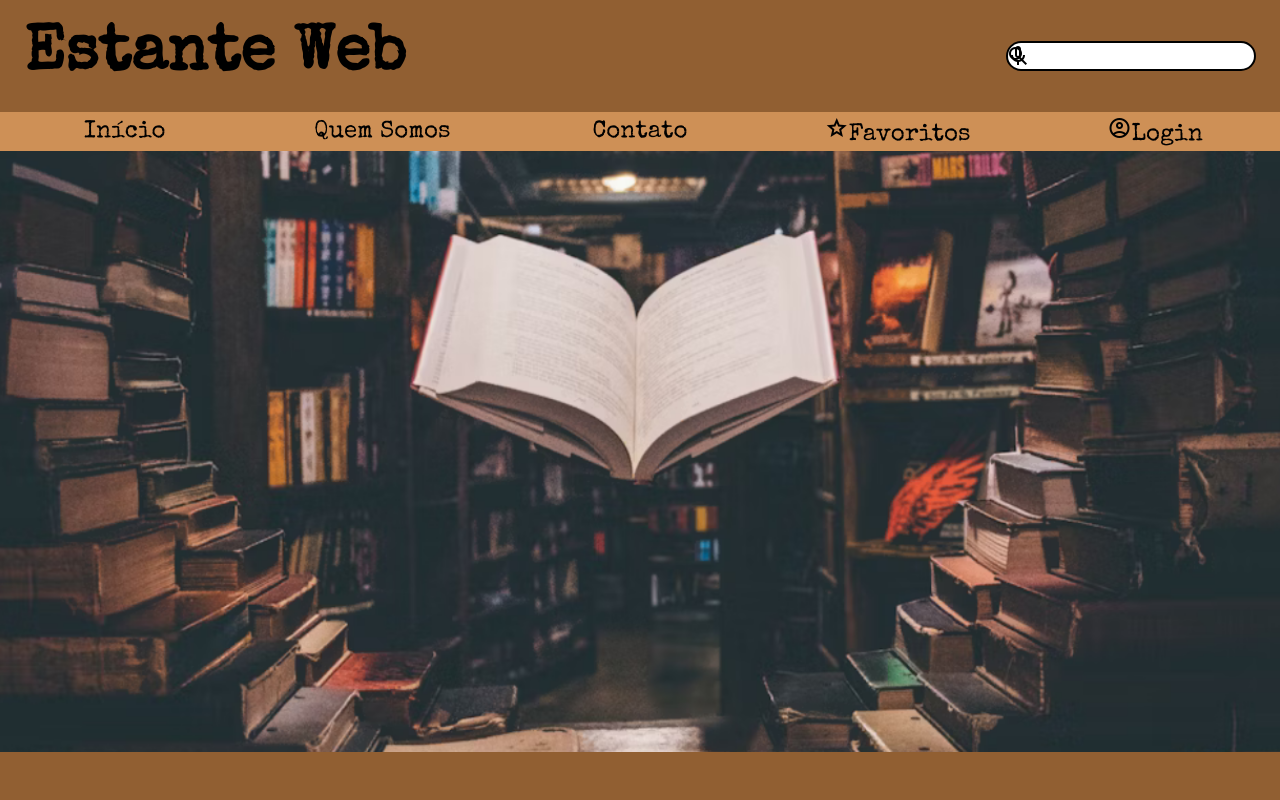
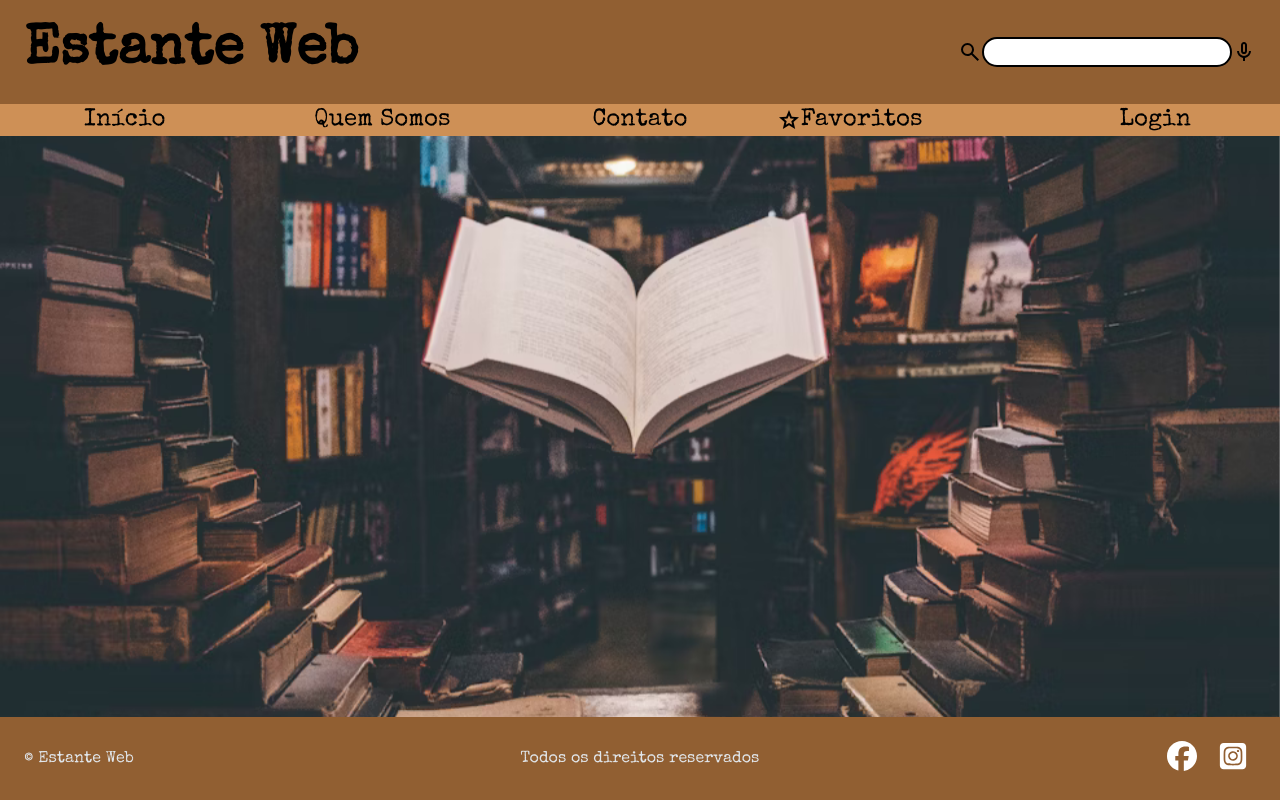
Before and after one commit to NeroSzS/estante_web, a PHP site: page / in a window 1280 px wide. Run offline with PHP 8.4, Linux system fonts and the light colour scheme.

Commit message:
Alterações nos icons, rodape e novas views

```diff
--- a/style.css
+++ b/css/style.css
@@ -39,7 +39,7 @@ header {
 
 #logo {
     font-family: "Special Elite", system-ui;
-    font-size: 4rem;
+    font-size: 3.5rem;
     color: var(--preto);
 }
 
@@ -51,15 +51,11 @@ header {
     position: relative;
 }
 
-.icon-busca {
-    position:absolute;
-    z-index:1;
+#icon-busca {
     cursor: pointer;
 }
 
-.icon-mic {
-    position:absolute;
-    z-index:1;
+#icon-mic {
     cursor: pointer;
 }
 
@@ -81,15 +77,41 @@ nav > a {
     cursor: pointer;
 }
 
+
+.alinhar {
+    display: flex;
+    align-items: center;
+}
+
 main {
-    background-image: url(imgs/backgroud.png);
-    background-size: cover;
-    background-position: center;
+    background-image: url(/imgs/backgroud.png);
+    background-size: 100% 100%;
+    background-position: center center;
     background-repeat: no-repeat;
     flex-grow: 1;
 }
 
 footer {
     background-color: var(--cor-primaria);
+    font-family: "Special Elite", system-ui;
+    color: var(--cor-tercearia);
     padding: 1.5rem;
+
+    display: grid;
+    grid-template-columns: repeat(3, 1fr);
+    align-items: center;
+    text-align: center;
+    gap: 3rem;
 }
+
+#copy {
+    text-align: start;
+}
+
+#img-social {
+    text-align: end;
+}
+
+#img-social img {
+    margin: 0 0.5rem;
+}
--- a/index.html
+++ b/index.html
@@ -4,30 +4,37 @@
     <meta charset="UTF-8">
     <meta name="viewport" content="width=device-width, initial-scale=1.0">
     <title>Estante Web</title>
-    <link rel="stylesheet" href="https://fonts.googleapis.com/css2?family=Material+Symbols+Outlined:opsz,wght,FILL,GRAD@20..48,100..700,0..1,-50..200" />
-    <link rel="stylesheet" href="style.css">
+    <link rel="stylesheet" href="/css/style.css">
 </head>
 <body>
     <header id="cabecalho">
         <div id="logo-busca">
             <h1 id="logo">Estante Web</h1>
             <form action="" id="form-busca">
-                <span class="material-symbols-outlined icon-busca">search</span>
+                <img src="/imgs/search_icon.svg" alt="" id="icon-busca">
                 <input type="search" name="busca" id="busca">
-                <span class="material-symbols-outlined icon-mic">mic</span>
+                <img src="/imgs/mic_icon.svg" alt="" id="icon-mic">
             </form>
         </div>
         <nav id="menu-nav">
-            <a href="">Início</a>
-            <a href="">Quem Somos</a>
-            <a href="">Contato</a>
-            <a href=""><span class="material-symbols-outlined">star</span>Favoritos</a>
-            <a href=""><span class="material-symbols-outlined">account_circle</span>Login</a>
+            <a href="index.html">Início</a>
+            <a href="views/quem_somos.html">Quem Somos</a>
+            <a href="views/contatos.html">Contato</a>
+            <a href="views/favoritos.html" class="alinhar"><img src="/imgs/star_icon.svg" alt="">Favoritos</a>
+            <a href="views/login.html">Login</a>
         </nav>
     </header>
 
     <main id="conteudo-principal"></main>
 
-    <footer id="rodape"></footer>
+    <footer id="rodape">
+        <div id="copy"><p>&copy; Estante Web</p></div>
+        <div><p>Todos os direitos reservados</p></div>
+        <div id="img-social">
+            <img src="/imgs/facebook_icon.svg" alt="" width="30px" height="30px">
+
+            <img src="/imgs/instagram_icon.svg" alt="" width="30px" height="30px">
+        </div>
+    </footer>
 </body>
 </html>
```
Also changed, not shown: imgs/facebook_icon.svg (added), imgs/instagram_icon.svg (added), imgs/mic_icon.svg (added), imgs/search_icon.svg (added), imgs/star_icon.svg (added), views/contatos.html (added), views/favoritos.html (added), views/login.html (added), views/quem_somos.html (added).
